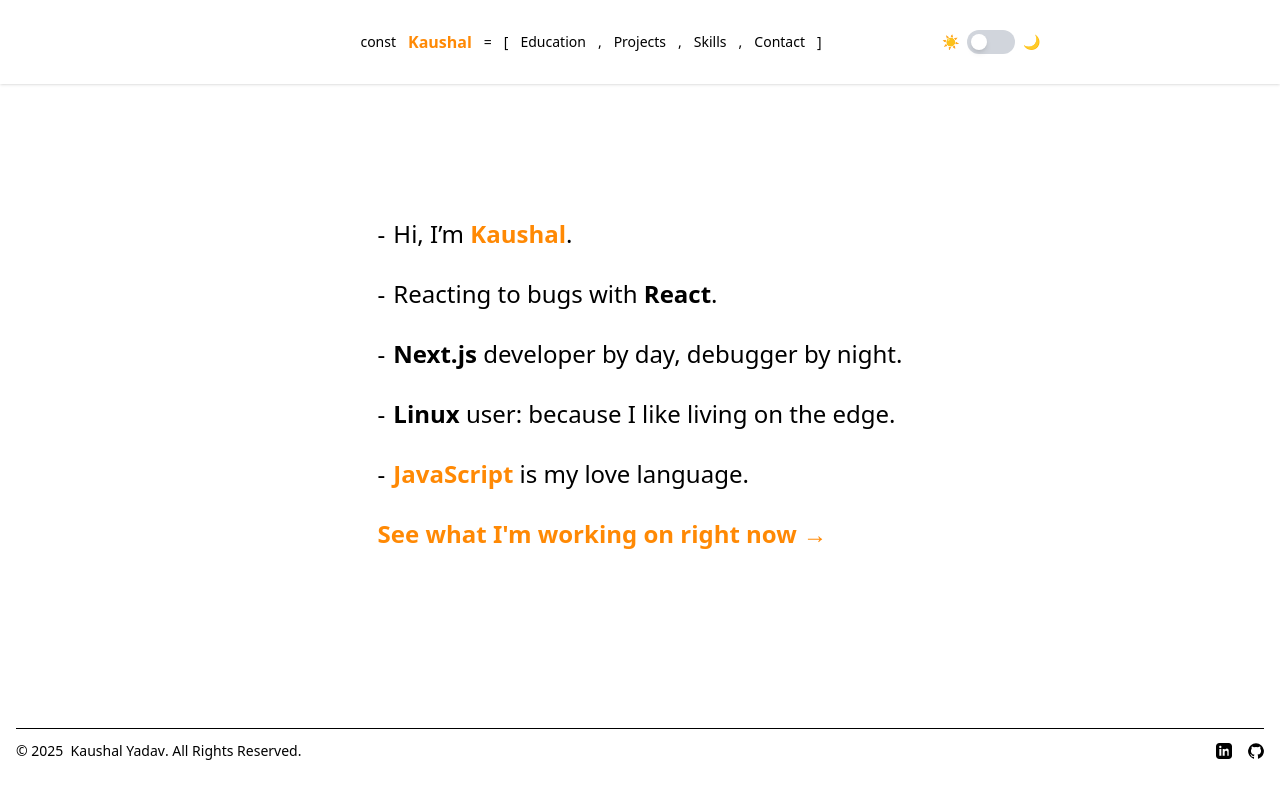
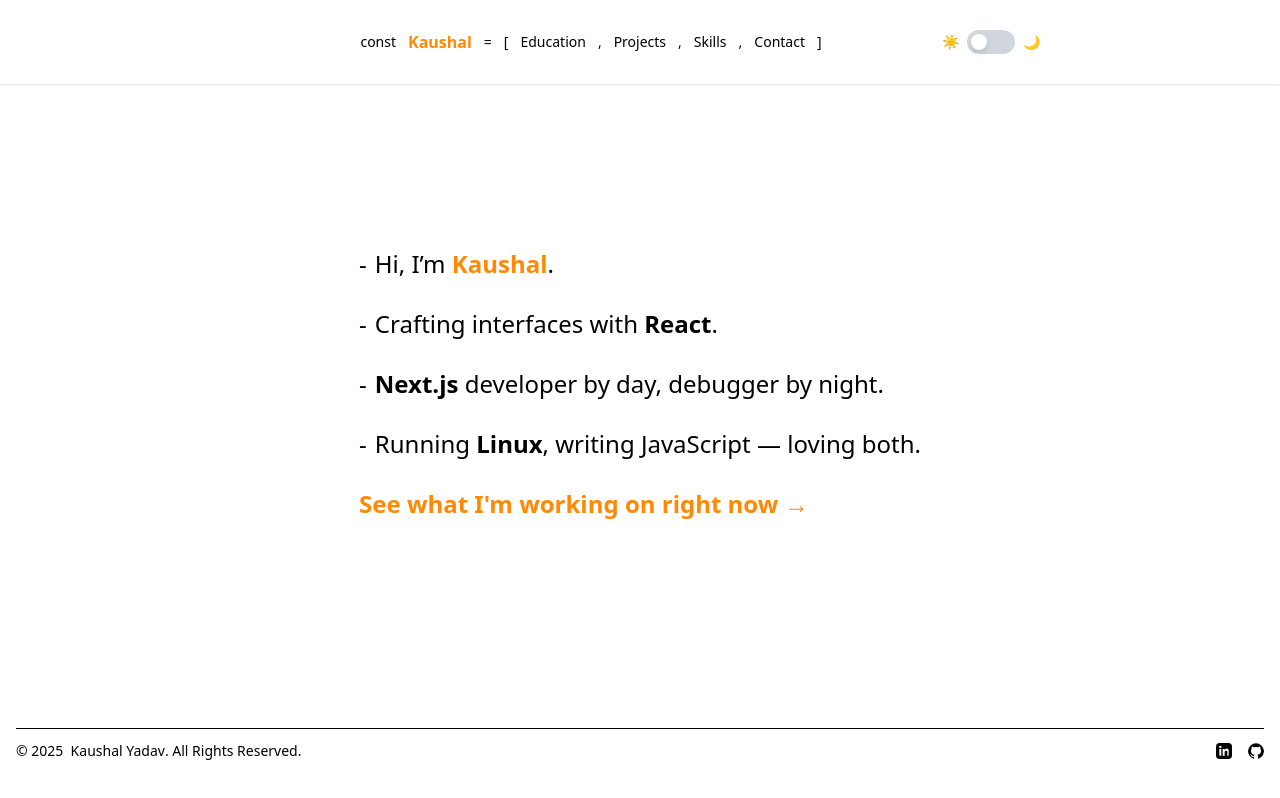
Before and after one commit to penguin-404/vite-portfolio, a React (Vite) app: page / in a window 1280 px wide. Built offline with nearby package versions, Linux system fonts and the light colour scheme.

Commit message:
Minor changes on Home Page

```diff
--- a/src/components/Home.jsx
+++ b/src/components/Home.jsx
@@ -10,16 +10,13 @@ const Home = () => {
             Hi, I’m <span className="text-orange-400 font-bold">Kaushal</span>.
           </li>
           <li className="before:content-['-'] before:mr-2">
-            Reacting to bugs with <span className="font-semibold">React</span>.
+            Crafting interfaces with <span className="font-semibold">React</span>.
           </li>
           <li className="before:content-['-'] before:mr-2">
             <span className="font-semibold">Next.js</span> developer by day, debugger by night.
           </li>
           <li className="before:content-['-'] before:mr-2">
-            <span className="font-semibold">Linux</span> user: because I like living on the edge.
-          </li>
-          <li className="before:content-['-'] before:mr-2">
-            <span className="font-semibold text-orange-400">JavaScript</span> is my love language.
+             Running <span className="font-semibold">Linux</span>, writing JavaScript — loving both.
           </li>
 
           <li className="mt-6">
```
